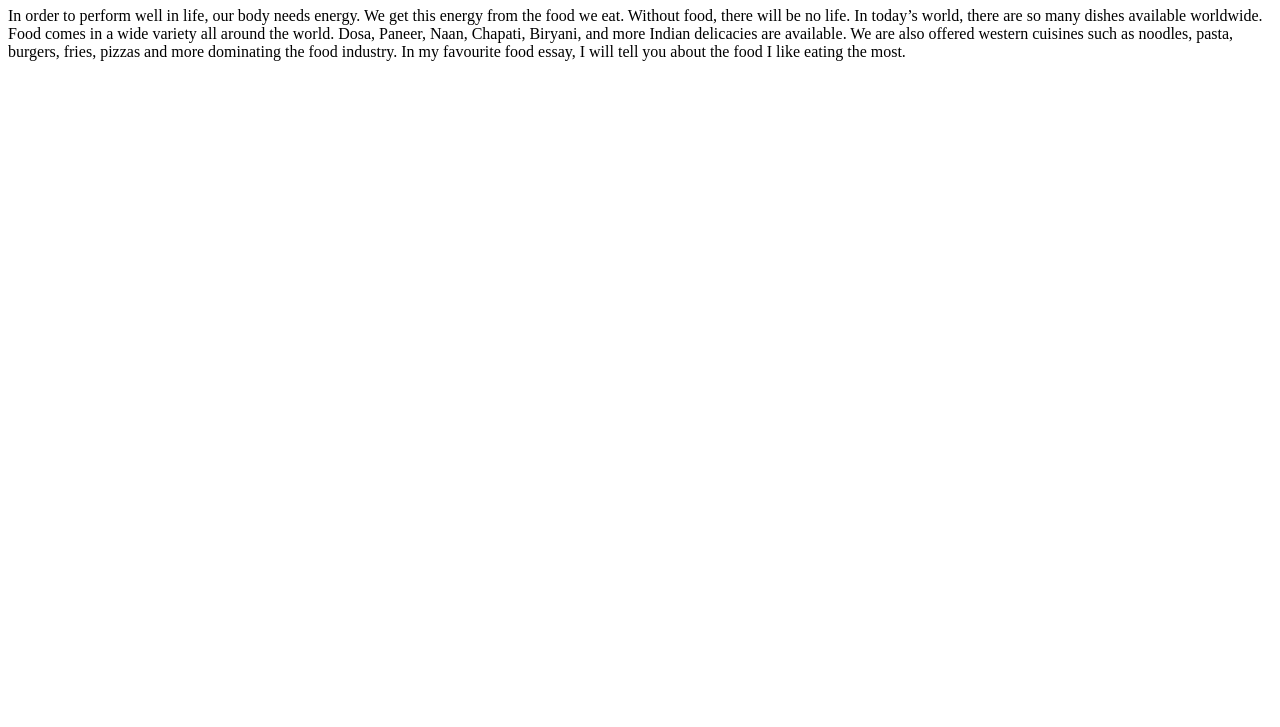
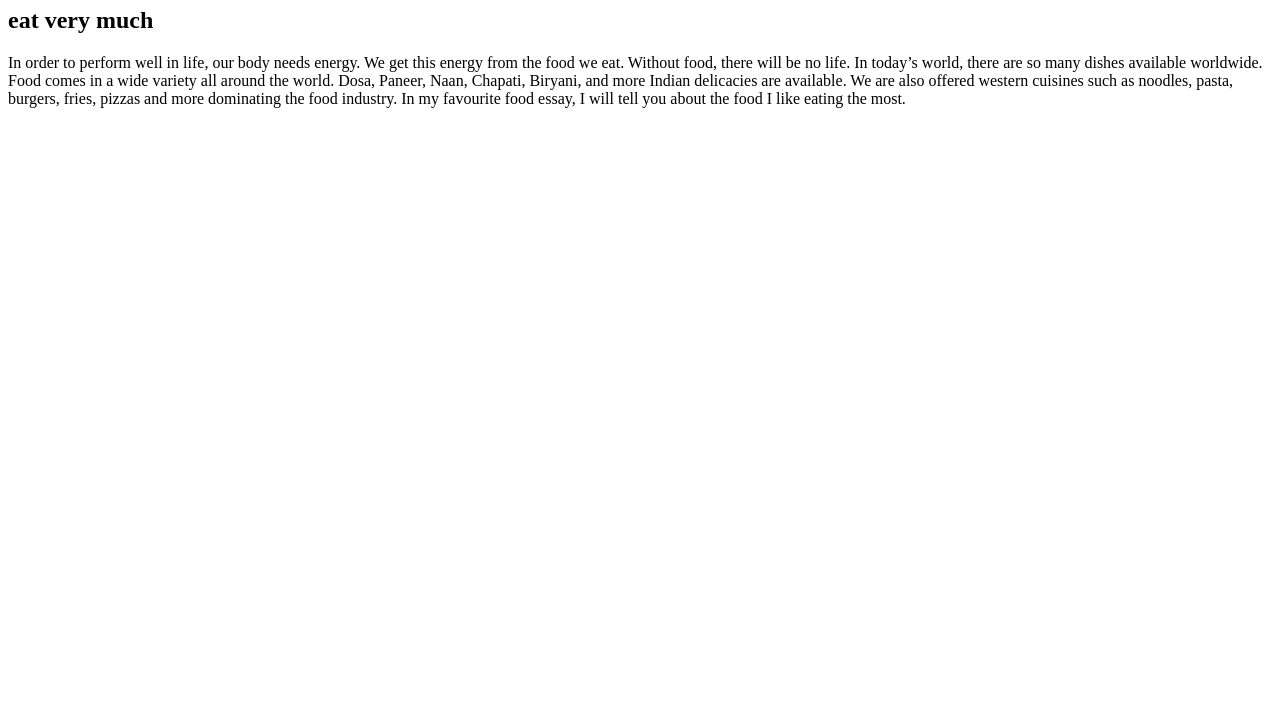
Before and after one commit to bbishal10/class_activity, a plain HTML site: page secretRecipe.html in a window 1280 px wide. Shown: the part 73-800 px from the top of the page. Drawn offline with Linux system fonts and the light colour scheme.

Commit message:
Added new headline to Secret Recipe

```diff
--- a/secretRecipe.html
+++ b/secretRecipe.html
@@ -7,6 +7,7 @@
 </head>
 <body>
     <h1>Delicious Foods</h1>
+    <h2>eat very much</h2>
     <p>In order to perform well in life, our body needs energy.
         We get this energy from the food we eat. Without food,
         there will be no life. In today’s world, there are so many
```
